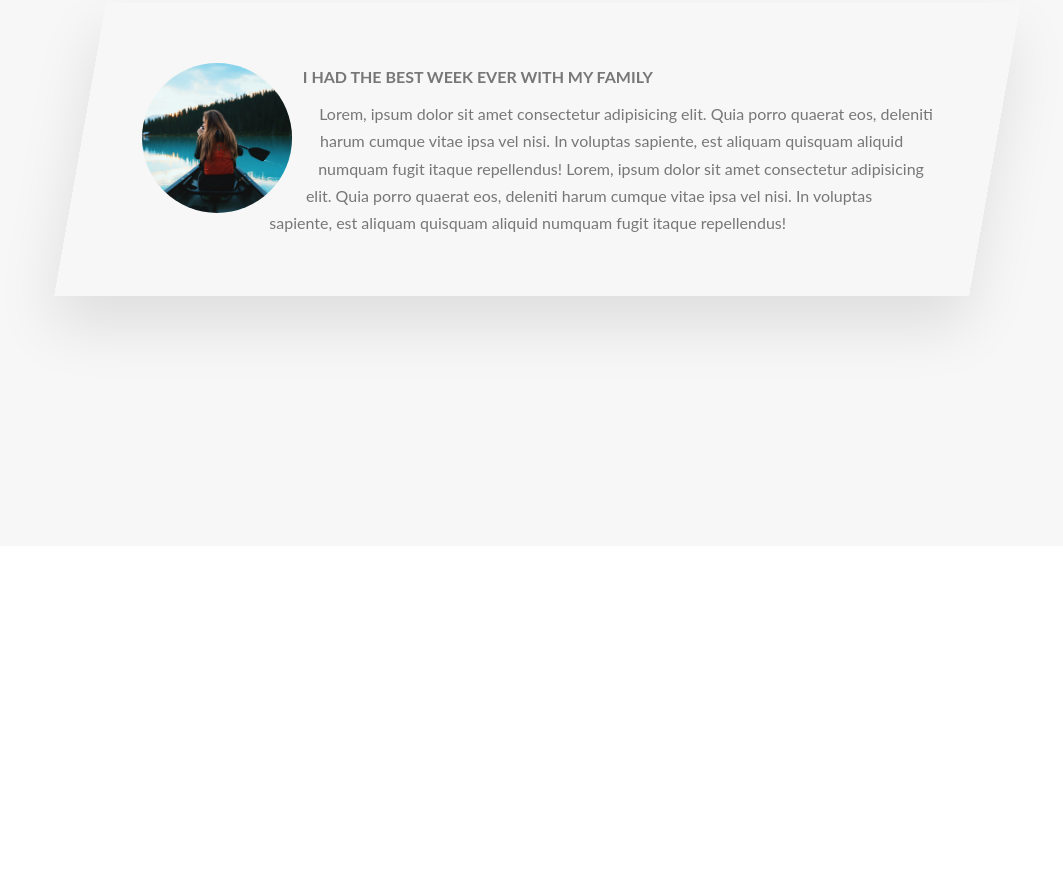
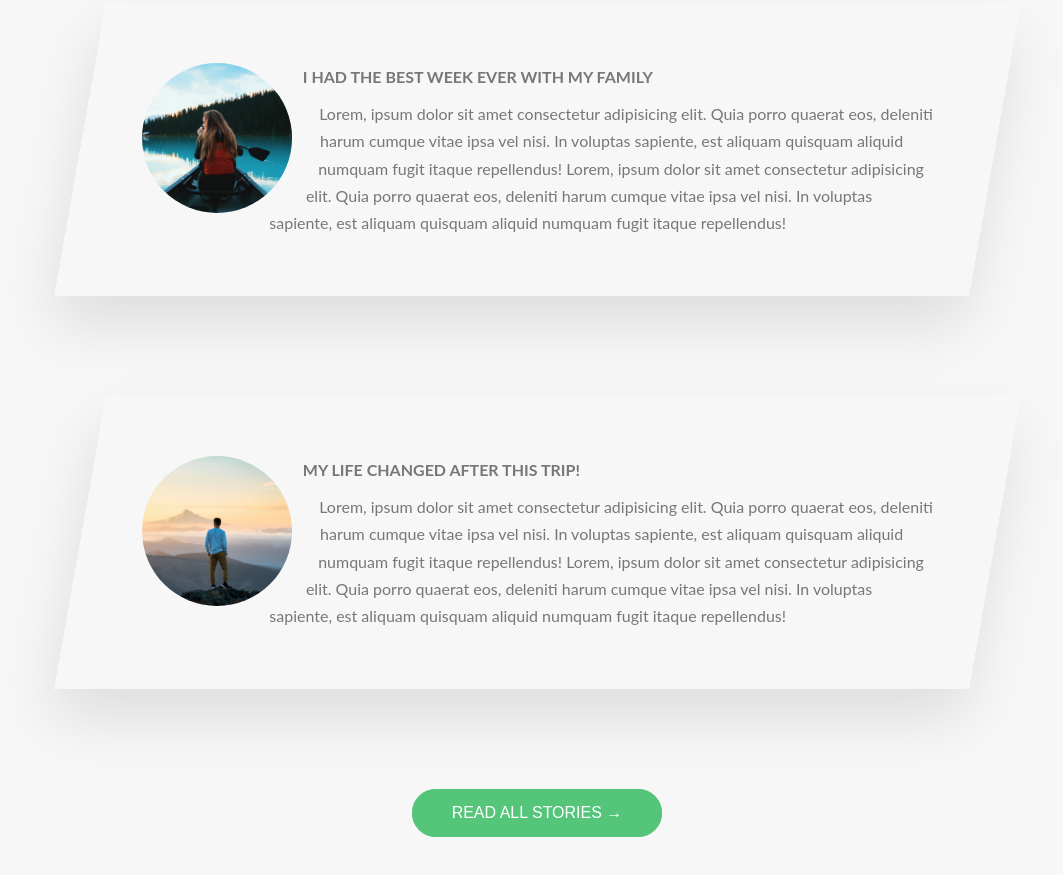
Before and after one commit to samuelsilvadev/front-stuff, a website: page sites/natours/src/index.html in a window 1280 px wide. Shown: the part 3405-4280 px from the top of the page, without its empty margins (103-1166 px from the left). Before the commit the page ends 3981 px from the top, so only its background shows below. Drawn offline with nearby package versions, Linux system fonts and the light colour scheme; files that its build step writes are made by us from their sources.

Commit message:
feat(natours): Add button in stories section
- Added button.
- Increased margin between stories.
- Added second story in markup.

```diff
--- a/sites/natours/src/index.html
+++ b/sites/natours/src/index.html
@@ -244,7 +244,7 @@
 				</h2>
 				<article class="story">
 					<figure class="story__shape">
-						<img class="story__image" src="assets/nat-8.jpg" alt="Person in a tour">
+						<img class="story__image" src="assets/nat-8.jpg" alt="Person in a tour" />
 						<figcaption class="story__caption">
 							Rose Navade
 						</figcaption>
@@ -263,6 +263,30 @@
 						</p>
 					</div>
 				</article>
+				<article class="story">
+					<figure class="story__shape">
+						<img class="story__image" src="assets/nat-9.jpg" alt="Person in a tour" />
+						<figcaption class="story__caption">
+							Roman Tesrty
+						</figcaption>
+					</figure>
+					<div class="story__text">
+						<h3 class="tertiary-heading story__text__title">
+							My life changed after this trip!
+						</h3>
+						<p>
+							Lorem, ipsum dolor sit amet consectetur adipisicing elit. Quia porro
+							quaerat eos, deleniti harum cumque vitae ipsa vel nisi. In voluptas
+							sapiente, est aliquam quisquam aliquid numquam fugit itaque repellendus!
+							Lorem, ipsum dolor sit amet consectetur adipisicing elit. Quia porro
+							quaerat eos, deleniti harum cumque vitae ipsa vel nisi. In voluptas
+							sapiente, est aliquam quisquam aliquid numquam fugit itaque repellendus!
+						</p>
+					</div>
+				</article>
+				<button class="button button--white button--grow button--global stories__button">
+					<span class="button--grow__text">Read all stories &rarr;</span>
+				</button>
 			</section>
 		</main>
 	</body>
--- a/sites/natours/src/scss/components/_story.scss
+++ b/sites/natours/src/scss/components/_story.scss
@@ -4,6 +4,7 @@
 	box-shadow: 0 3rem 6rem rgba($black, 0.1);
 	font-size: 1.6rem;
 	margin: 0 auto;
+	margin-bottom: 5rem;
 	padding: 1rem;
 	text-align: center;
 	width: 100%;
@@ -60,6 +61,7 @@
 	}
 
 	@include gte-laptop {
+		margin-bottom: 10rem;
 		padding: 6rem;
 		padding-left: 9rem;
 		text-align: left;
--- a/sites/natours/src/scss/pages/_home.scss
+++ b/sites/natours/src/scss/pages/_home.scss
@@ -142,11 +142,6 @@
 			}
 		}
 	}
-
-	&__button {
-		background-color: $medium-green;
-		color: $white;
-	}
 }
 
 .tours {
@@ -167,4 +162,10 @@
 	}
 }
 
-.stories {}
+.tours,
+.stories {
+	&__button {
+		background-color: $medium-green;
+		color: $white;
+	}
+}
```
